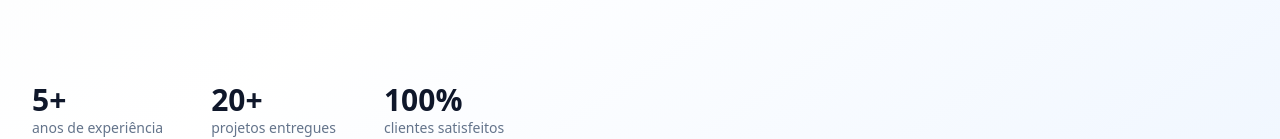
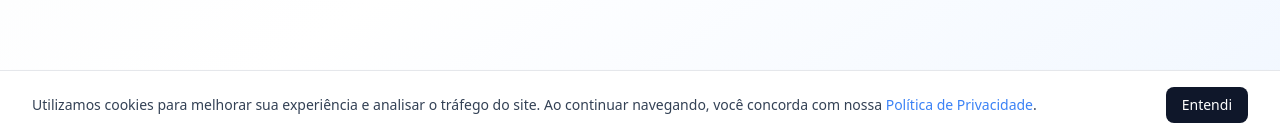
Before and after one commit to diegocacilha/site-sercil, a Next.js app: page / in a window 1280 px wide. Shown: the part 661-800 px from the top of the page. Built offline with nearby package versions, Linux system fonts and the light colour scheme; no server answers.

Commit message:
Correção

```diff
--- a/app/(site)/layout.tsx
+++ b/app/(site)/layout.tsx
@@ -1,5 +1,7 @@
+import CookieBanner from "@/components/CookieBanner";
 import "../globals.css";
 import Footer from "@/components/Footer";
+import GoogleAnalytics from "@/components/GoogleAnalytics";
 import Header from "@/components/Header";
 
 export default function DashboardLayout({
@@ -11,6 +13,8 @@ export default function DashboardLayout({
   return <>
     <Header />
     <main className="flex-1">{children}</main>
+    <GoogleAnalytics />
+    <CookieBanner />;
     <Footer />
   </>;
 }
```
